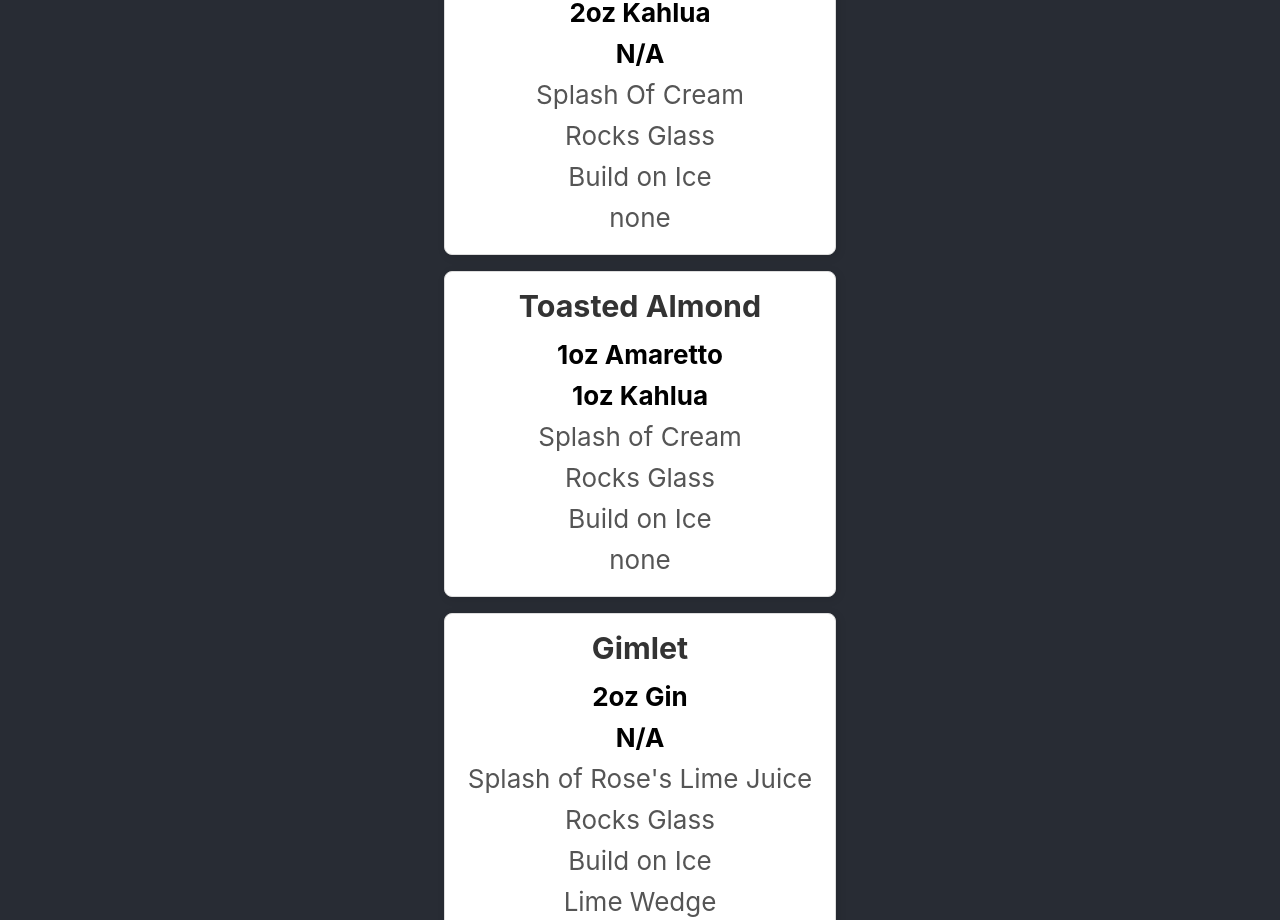
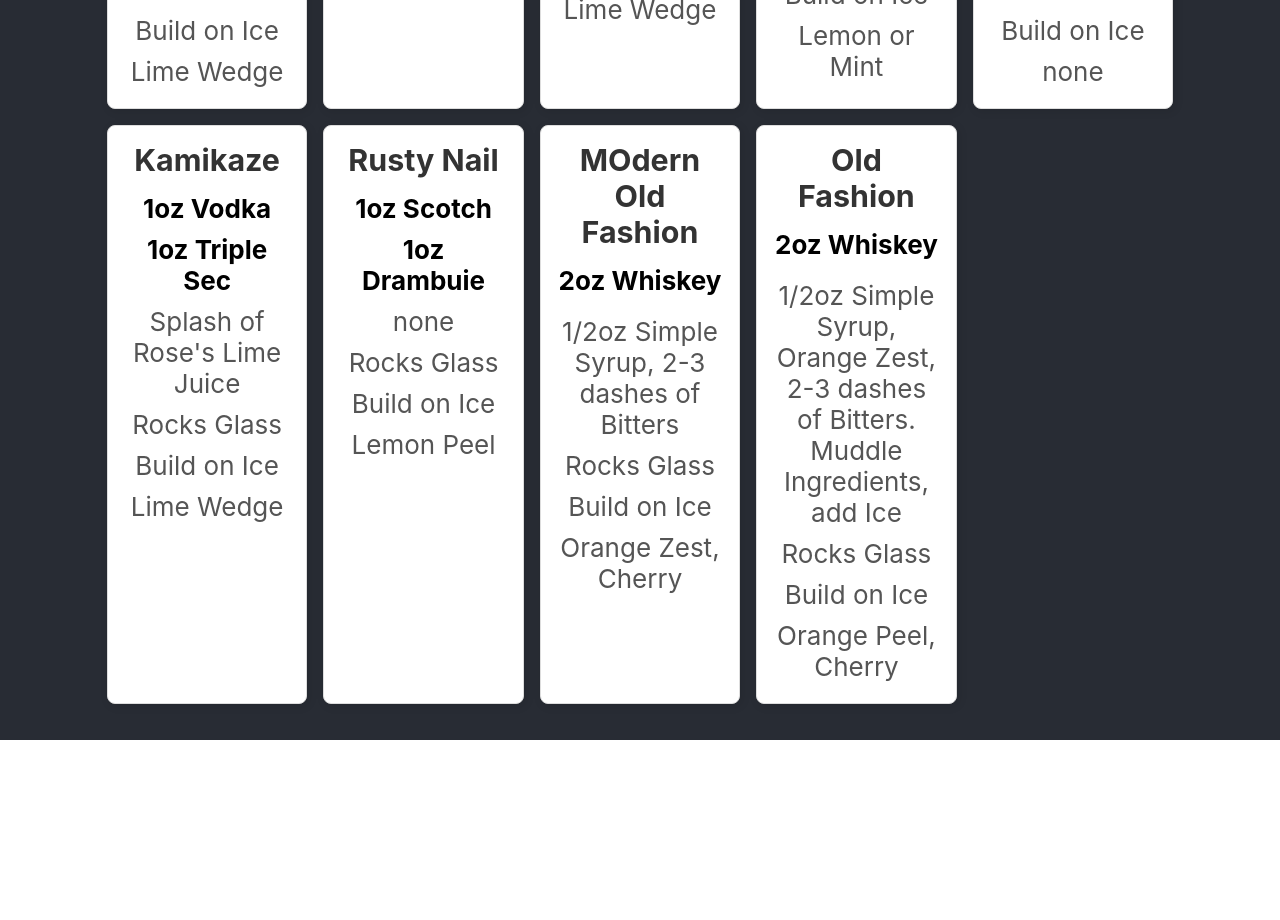
Before and after one commit to RickyFig17/Cocktails-App, a React (Create React App) app: page /two-oz-cocktails in a window 1280 px wide. Shown: the part 1240-2160 px from the top of the page. After the commit the page ends 1980 px from the top, so only its background shows below. Built offline with nearby package versions, Linux system fonts and the light colour scheme.

Commit message:
adding old fashions

```diff
--- a/src/TwoOzCocktails.js
+++ b/src/TwoOzCocktails.js
@@ -138,6 +138,24 @@
       mixingMethod: "Build on Ice",
       garnish: "Lemon Peel",
     },
+    {
+      name: "MOdern Old Fashion",
+      liquor1: "2oz Whiskey",
+      liquor2: "",
+      filler: "1/2oz Simple Syrup, 2-3 dashes of Bitters",
+      glass: "Rocks Glass",
+      mixingMethod: "Build on Ice",
+      garnish: "Orange Zest, Cherry",
+    },
+    {
+      name: "Old Fashion",
+      liquor1: "2oz Whiskey",
+      liquor2: "",
+      filler: "1/2oz Simple Syrup, Orange Zest, 2-3 dashes of Bitters. Muddle Ingredients, add Ice",
+      glass: "Rocks Glass",
+      mixingMethod: "Build on Ice",
+      garnish: "Orange Peel, Cherry"
+    }
   ];
 
   return (
```
